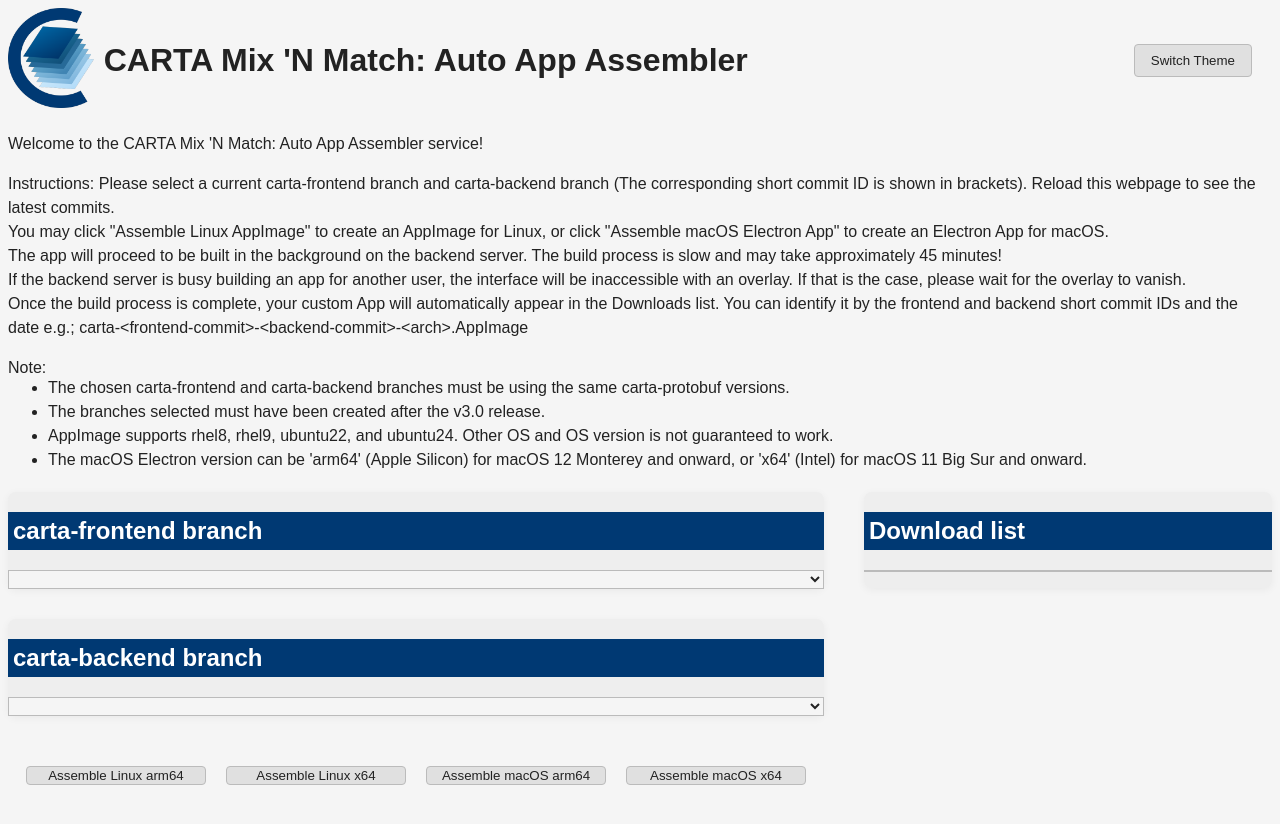
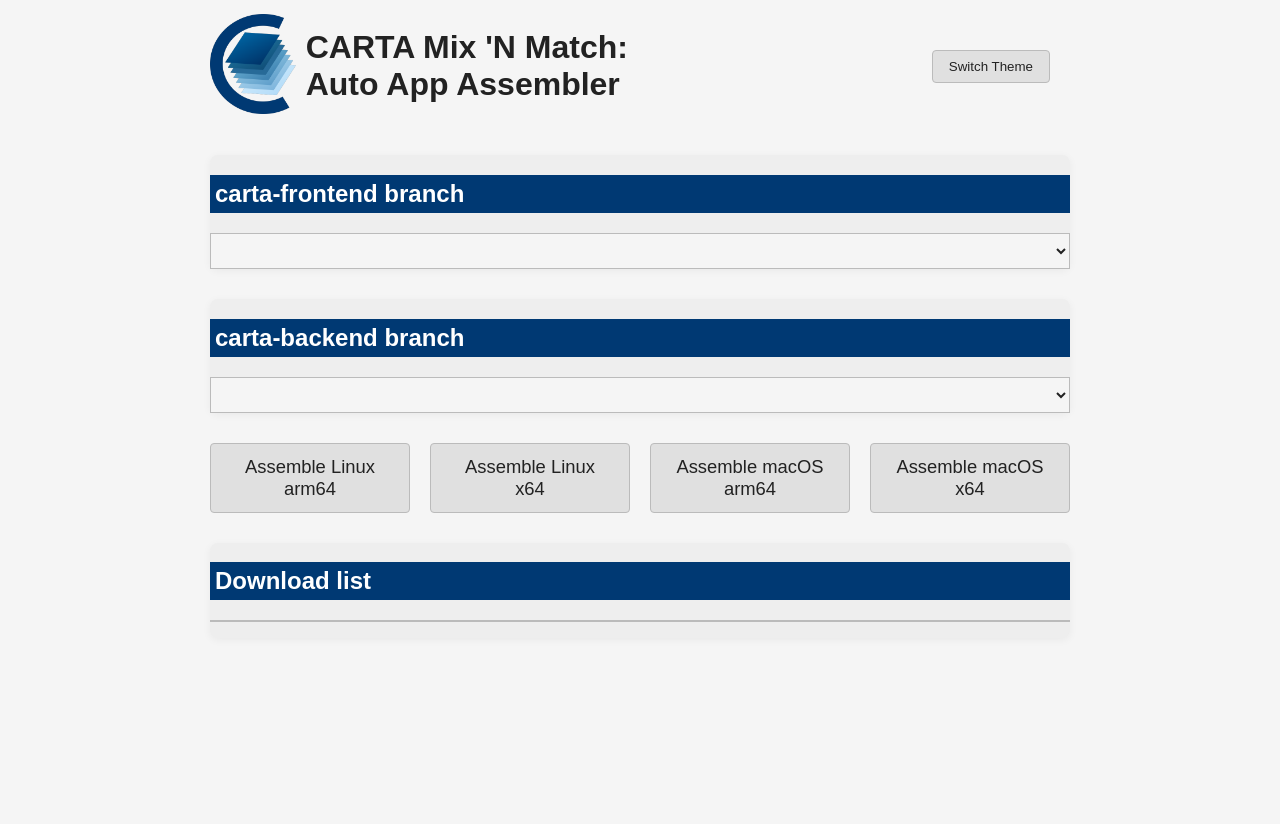
Before and after one commit to loveluthien/auto-app-assembler, a plain HTML site: page client/index.html in a window 1280 px wide. After the commit the page ends 800 px from the top, so only its background shows below. Drawn offline with nearby package versions, Linux system fonts and the light colour scheme; no server answers.

Commit message:
style: update webpage, and enhance vertical menu styles for dark and light themes

```diff
--- a/client/index.html
+++ b/client/index.html
@@ -10,11 +10,16 @@
 </head>
 <body>
 
-<header style="display: flex; align-items: center;">
+
+
+
+
+<div style="display: flex; flex-direction: column; gap: 30px; margin-bottom: 40px; width: 860px; margin-left: auto; margin-right: auto;">
+    <header style="display: flex; align-items: center;" >
     <div class="imgbox">
         <img class="center-fit" src="carta_logo.png" alt="CARTA Logo" style="height: 100px;">
     </div>
-    <h1 id="header_title" style="margin-left: 10px;">CARTA Mix 'N Match: Auto App Assembler </h1>
+    <h1 id="header_title" style="margin-left: 10px;">CARTA Mix 'N Match: <br>Auto App Assembler </h1>
     <button id="theme-switcher" style="margin-left:auto; margin-right:20px; padding:8px 16px;">Switch Theme</button>
     <div id="buildOverlay">
         <div id="overlayText">Assembling your App.<br>Please wait.</div>
@@ -23,46 +28,25 @@
         <div id="overlayText">The system is busy with another job.<br>Please wait.</div>
    </div>
 </header>
-
-<div style="margin: 20px 0; line-height: 1.5;">
-    <p>Welcome to the CARTA Mix 'N Match: Auto App Assembler service!</p>
-    <p>Instructions: Please select a current carta-frontend branch and carta-backend branch (The corresponding short commit ID is shown in brackets). Reload this webpage to see the latest commits.<br>
-    You may click "Assemble Linux AppImage" to create an AppImage for Linux, or click "Assemble macOS Electron App" to create an Electron App for macOS.<br>
-    The app will proceed to be built in the background on the backend server. The build process is slow and may take approximately 45 minutes!<br>
-    If the backend server is busy building an app for another user, the interface will be inaccessible with an overlay. If that is the case, please wait for the overlay to vanish. <br>
-    Once the build process is complete, your custom App will automatically appear in the Downloads list. You can identify it by the frontend and backend short commit IDs and the date e.g.; carta-&lt;frontend-commit&gt;-&lt;backend-commit&gt;-&lt;arch&gt;.AppImage<br>
-    <p>Note:</p>
-    <ul style="margin-top: -20px;">
-        <li>The chosen carta-frontend and carta-backend branches must be using the same carta-protobuf versions.</li>
-        <li>The branches selected must have been created after the v3.0 release.</li>
-        <li>AppImage supports rhel8, rhel9, ubuntu22, and ubuntu24. Other OS and OS version is not guaranteed to work.</li>
-        <li>The macOS Electron version can be 'arm64' (Apple Silicon) for macOS 12 Monterey and onward, or 'x64' (Intel) for macOS 11 Big Sur and onward.</li>
-    </ul>
-</div>
-
-
-<div style="display: flex; flex-direction: row; align-items: flex-start; gap: 40px; margin-bottom: 40px;">
-    <div style="flex: 2; display: flex; flex-direction: column; gap: 30px;">
     <div class="section">
         <h2 class="section-header">
             carta-frontend branch
         </h2>
-            <select id="frontend-branch" style="width: 100%;"></select>
+        <select id="frontend-branch" style="width: 100%; font-size: 1.1rem; padding: 6px 8px;"></select>
     </div>
     <div class="section">
         <h2 class="section-header">
             carta-backend branch
         </h2>
-            <select id="backend-branch" style="width: 100%;"></select>
+        <select id="backend-branch" style="width: 100%; font-size: 1.1rem; padding: 6px 8px;"></select>
     </div>
-        <div style="display: flex; flex-direction: row; align-items: center; justify-content: center; gap: 20px; margin-top: 20px;">
-            <button id="generate-button-linux-arm64" style="min-width:180px;">Assemble Linux arm64</button>
-            <button id="generate-button-linux-x64" style="min-width:180px;">Assemble Linux x64</button>
-            <button id="generate-button-macos-arm64" style="min-width:180px;">Assemble macOS arm64</button>
-            <button id="generate-button-macos-x64" style="min-width:180px;">Assemble macOS x64</button>
+    <div style="display: flex; flex-direction: row; align-items: center; justify-content: center; gap: 20px;">
+        <button id="generate-button-linux-arm64" style="min-width:200px; font-size:1.15rem; padding:12px 20px;">Assemble Linux arm64</button>
+        <button id="generate-button-linux-x64" style="min-width:200px; font-size:1.15rem; padding:12px 20px;">Assemble Linux x64</button>
+        <button id="generate-button-macos-arm64" style="min-width:200px; font-size:1.15rem; padding:12px 20px;">Assemble macOS arm64</button>
+        <button id="generate-button-macos-x64" style="min-width:200px; font-size:1.15rem; padding:12px 20px;">Assemble macOS x64</button>
     </div>
-    </div>
-    <div class="vertical-menu" style="flex: 1; margin-top: 0; min-width: 250px;">
+    <div class="vertical-menu" style="margin-top: 0;">
         <h2>Download list</h2>
         <ul id="file-list"></ul>
     </div>
--- a/client/style.css
+++ b/client/style.css
@@ -77,6 +77,21 @@ body.light-theme {
 }
 .light-theme a:hover {
   color: #003973;
+}
+
+.dark-theme .vertical-menu a {
+  background-color: #23272a;
+  color: #e0e0e0;
+}
+.dark-theme .vertical-menu a:hover {
+  background-color: #444;
+}
+.light-theme .vertical-menu a {
+  background-color: #eee;
+  color: #222;
+}
+.light-theme .vertical-menu a:hover {
+  background-color: #ccc;
 }
 
 .dark-theme #buildOverlay, .dark-theme #busyOverlay {
```
Also changed, not shown: 1 other file. Lines whose indentation alone changed are shown as unchanged.
